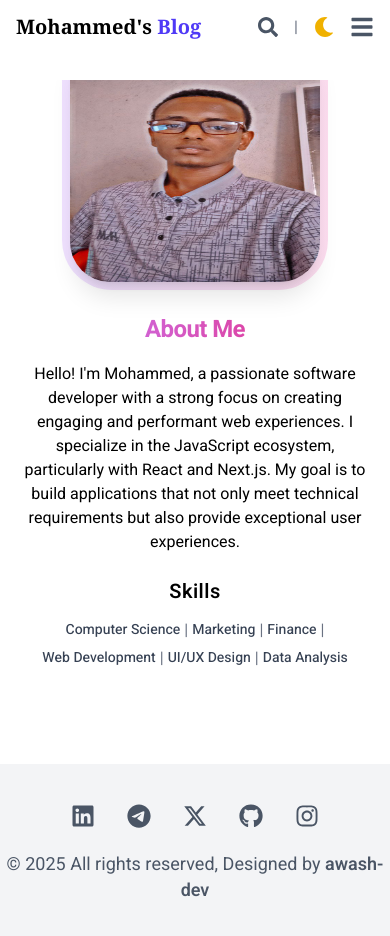
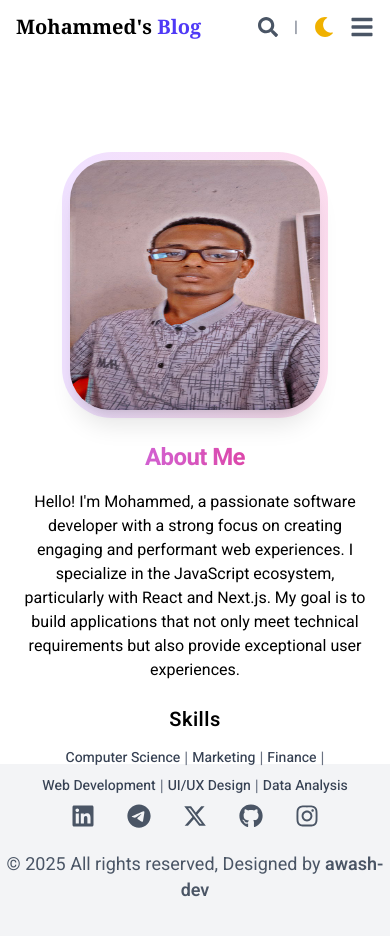
Before and after one commit to awash-dev/Mame-journey, a Next.js app: page /About in a window 390 px wide. Shown: the top 936 px of the page. Built offline with nearby package versions, Linux system fonts and the light colour scheme.

Commit message:
Update page.tsx

```diff
--- a/app/About/page.tsx
+++ b/app/About/page.tsx
@@ -18,7 +18,7 @@ const skillsData: SkillData[] = [
 
 const About = () => {
   return (
-    <div className="min-h-[calc(100vh-80px)]">
+    <div className="h-[calc(100vh-80px)]">
       <div
         className={cn(
           "container mx-auto px-4 py-8 sm:py-12 w-full",
@@ -26,7 +26,7 @@ const About = () => {
         )}
       >
         {/* Image Section (Left on Desktop) */}
-        <div className="w-full md:w-1/2 flex justify-center">
+        <div className="w-full mt-32 md:mt-0 md:w-1/2 flex justify-center">
           <div className="relative">
             <img
               src="/About.jpg" // Replace with your image path
```
